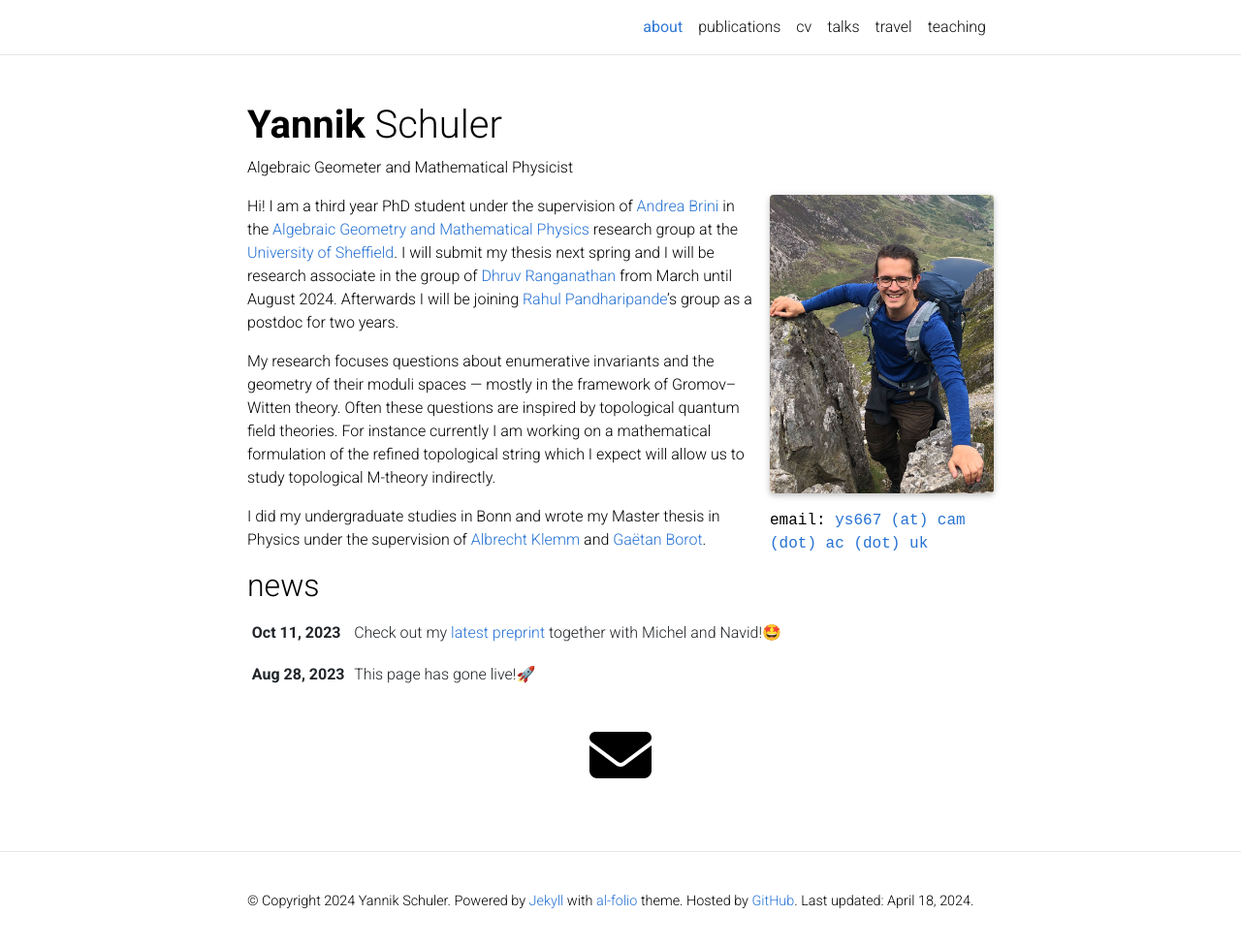
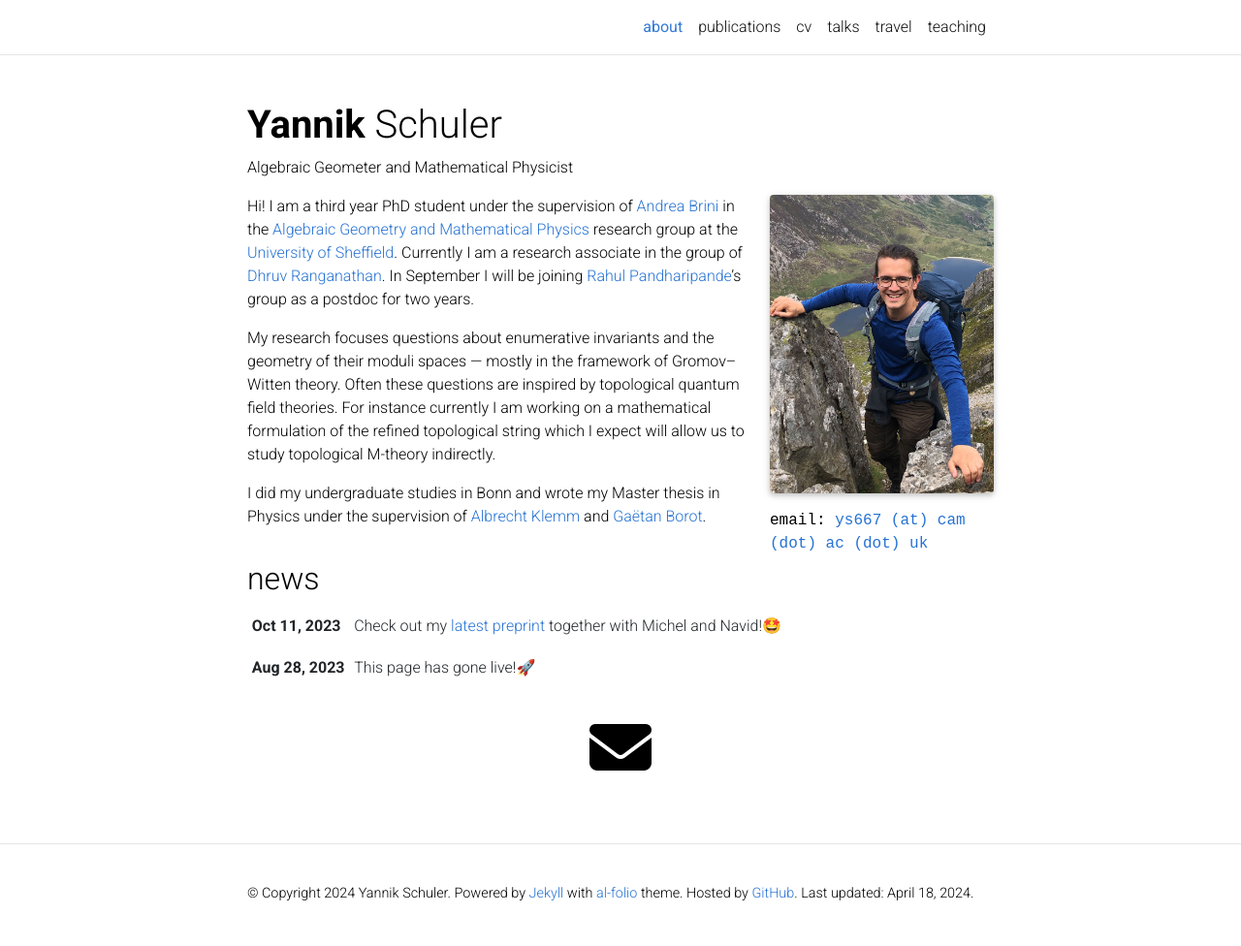
Before and after one commit to yannikschuler/yannikschuler.github.io, a Jekyll site: the page built from _pages/about.md, in a window 1280 px wide and 980 px high. Shown: the top 976 px of the window at 97% size. Built offline with Jekyll 4.4.1, drawn with Linux system fonts in a browser that asks for light colours; comment, search, counter and statistics services are not loaded; a style sheet for code colours, icons or effects is not loaded.

Commit message:
Update about.md

```diff
--- a/_pages/about.md
+++ b/_pages/about.md
@@ -15,7 +15,7 @@
 selected_papers: false # includes a list of papers marked as "selected={true}"
 social: true  # includes social icons at the bottom of the page
 ---
-Hi! I am a third year PhD student under the supervision of [Andrea Brini](https://andrea-brini.sites.sheffield.ac.uk/) in the [Algebraic Geometry and Mathematical Physics](https://agmp.sites.sheffield.ac.uk/) research group at the [University of Sheffield](https://www.sheffield.ac.uk/). I will submit my thesis next spring and I will be research associate in the group of [Dhruv Ranganathan](https://www.dhruvrnathan.net/) from March until August 2024. Afterwards I will be joining [Rahul Pandharipande](https://people.math.ethz.ch/~rahul/)'s group as a postdoc for two years.
+Hi! I am a third year PhD student under the supervision of [Andrea Brini](https://andrea-brini.sites.sheffield.ac.uk/) in the [Algebraic Geometry and Mathematical Physics](https://agmp.sites.sheffield.ac.uk/) research group at the [University of Sheffield](https://www.sheffield.ac.uk/). Currently I am a research associate in the group of [Dhruv Ranganathan](https://www.dhruvrnathan.net/). In September I will be joining [Rahul Pandharipande](https://people.math.ethz.ch/~rahul/)'s group as a postdoc for two years.
 
 My research focuses questions about enumerative invariants and the geometry of their moduli spaces — mostly in the framework of Gromov–Witten theory. Often these questions are inspired by topological quantum field theories. For instance currently I am working on a mathematical formulation of the refined topological string which I expect will allow us to study topological M-theory indirectly.
 
```
